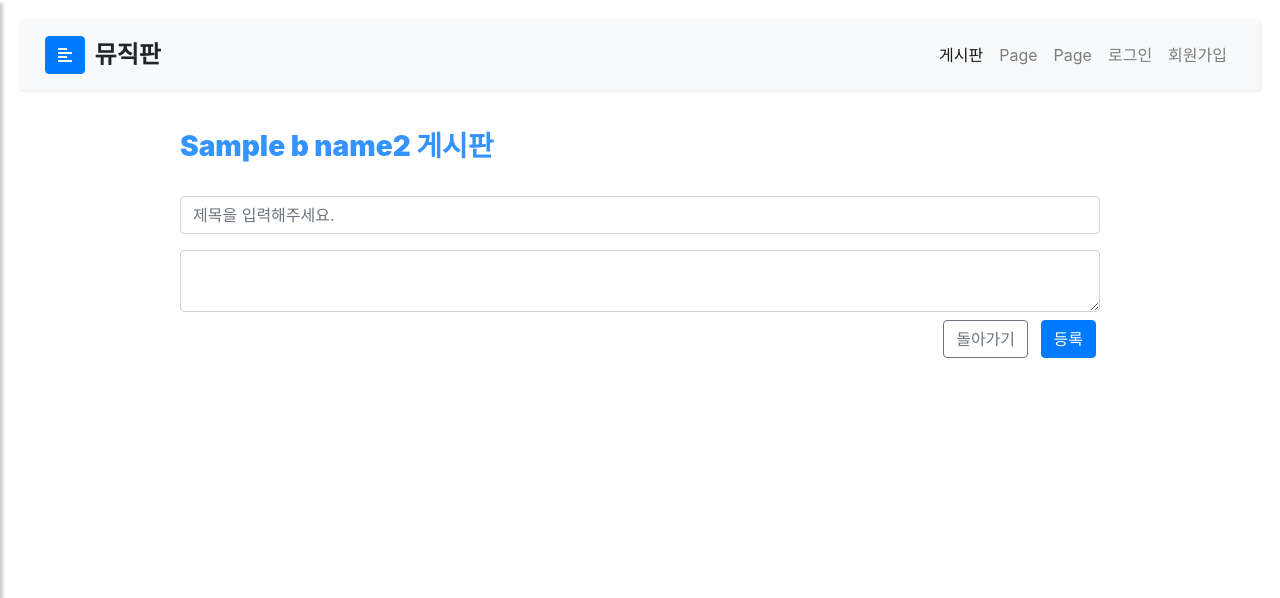
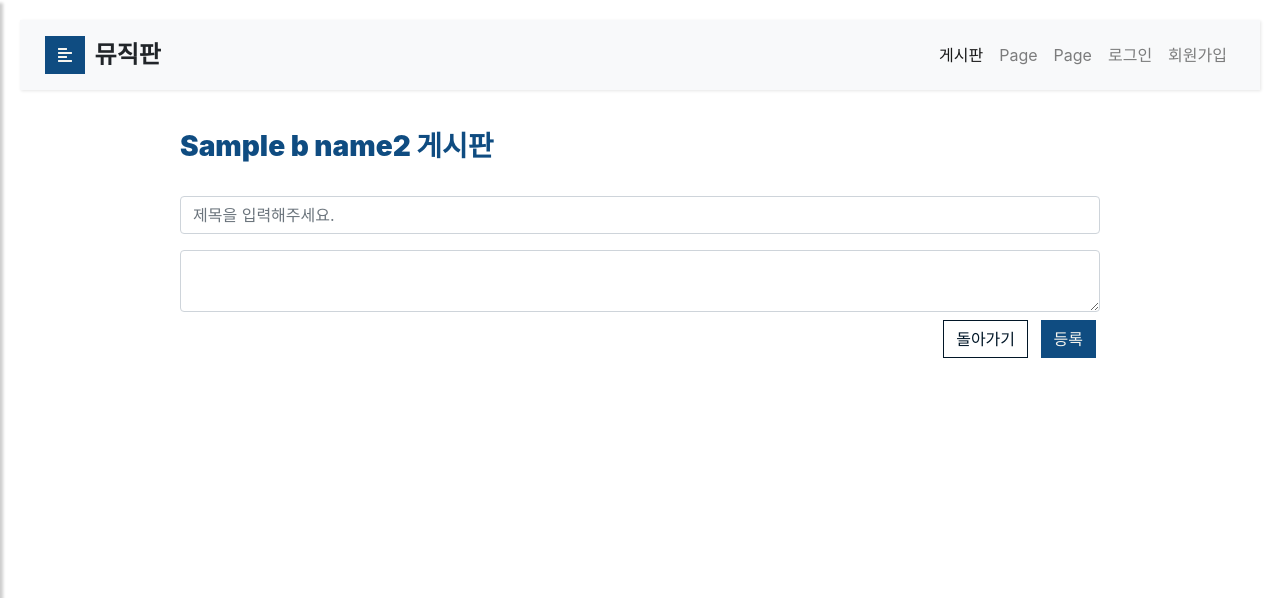
Before and after one commit to essencedrain/musicpan, a Java web app: template musicpan/src/main/webapp/WEB-INF/views/board/writeForm.jsp in a window 1280 px wide. Shown: the top 598 px of the page. Run offline with Tomcat 11, a stand-in JSP engine, Linux system fonts and the light colour scheme; the template is opened without the code that fills it: most values are stand-ins (such as "Sample title", 1, 10 or a date in 2020); data that the repository does not hold is empty; some libraries are stand-ins or nearby versions.

Commit message:
디자인 : 팬톤블루, 각버튼

```diff
--- a/musicpan/src/main/webapp/resources/css/style.css
+++ b/musicpan/src/main/webapp/resources/css/style.css
@@ -246,17 +246,109 @@
 /* ---------------------------------------------------
     color STYLE
 ----------------------------------------------------- */
+/* 컨텐츠 제목 아래 */
 .tdcolor_1{
-	background-color:#f1f7ff;
+	background-color:#e8f3fc; !important;
+}
+/* 자기가 쓴 댓글 */
+.reply_area .card_area .card_bg{
+	background-color: #e8f3fc; !important;
 }
 
+
+/* 제목 td 호버 */
+.table_gtx .clickable-row a:hover{
+	color: #3292e7; !important;
+}
+
+/* 댓글카운트 */
+.table_gtx .list_replyCnt{
+    color: #3292e7; !important;
+    font-weight: 100;
+}
+
+/* 컨텐츠 목록에서 제목 호버링 */
+.table_gtx .hover_color{
+	color: #3292e7; !important;
+}
+
+/* pc 컨텐츠 목록에서 화살표 색 */
+.table_gtx .hover_color2{
+	color: #3292e7; !important;
+}
+
+
+
+/* 게시판이름 */
+.board_heading{
+	color: #0F4C81; !important;
+	font-weight: 900;
+}
+
+.pagination > li > a
+{
+    background-color: white;
+    color: #0F4C81; !important;
+}
+
+.pagination > li > a:focus,
+.pagination > li > a:hover,
+.pagination > li > span:focus,
+.pagination > li > span:hover
+{
+    color: #0F4C81; !important;
+    background-color: #eee;
+    border-color: #ddd;
+}
+
+
+.page-item.active .page-link
+{
+    color: white;
+    background-color: #0F4C81; !important;
+    border: solid 1px #0F4C81; !important;
+}
+
+
+/* 컨텐츠 위에 두꺼운 hr */
+.content_area .hr1{
+	margin-top: 1rem;
+  	margin-bottom: 0rem;
+  	border: 0;
+  	border-top: 2px solid rgb(0, 102, 80);
+}
+
+
+
+/* ==========================버튼============================== */
+.btn-outline-primary{
+    background-color: transparent !important;
+    border-color: #0F4C81 !important;
+    color: #0F4C81 !important;
+    border-radius: 0;
+    position: relative;
+}
+
+.btn-outline-secondary{
+    background-color: transparent !important;
+    border-color: #011627 !important;
+    color: #011627 !important;
+    border-radius: 0;
+    position: relative;
+}
+
+.btn-primary{
+    background-color: #0F4C81 !important;
+    border-radius: 0;
+    border-color: #0F4C81 !important;
+    color: #f6f5ef !important;
+}
+
+/* ==========================버튼============================== */
 
 /* ---------------------------------------------------
     BOARD STYLE
 ----------------------------------------------------- */
-.table_gtx .clickable-row a:hover{
-	color: #3493ff; !important;
-}
 .table_gtx .mo_sub{
 	font-size: 10px;
 	line-height: 15px;
@@ -292,10 +384,6 @@
     color: #999;
     vertical-align: middle;
 }
-.table_gtx .list_replyCnt{
-    color: #3493ff;
-    font-weight: 100;
-}
 
 .table_gtx .list_else{
 	font-size:14px;
@@ -308,22 +396,12 @@
 	margin-bottom: 5px;
 }
 
-.board_heading{
-	color: #3493ff;
-	font-weight: 900;
-}
-
 .content_area{
 	font-size:14px;
 	line-height: 21px;
 	font-weight: 500;
 }
-.content_area .hr1{
-	margin-top: 1rem;
-  	margin-bottom: 0rem;
-  	border: 0;
-  	border-top: 2px solid rgb(46, 67, 97);
-}
+
 .content_area .hr2{
 	margin-top: 0rem;
   	margin-bottom: 0.8rem;
@@ -374,9 +452,7 @@
 .reply_area .card_area .card{
 	border: none;
 }
-.reply_area .card_area .card_bg{
-	background-color: #f1f7ff;
-}
+
 .reply_area .card_area .card-header img{
 	vertical-align:middle;
 	margin-bottom: 3px;
```
Also changed, not shown: musicpan/src/main/webapp/WEB-INF/views/board/content.jsp (+10 -10 lines).
